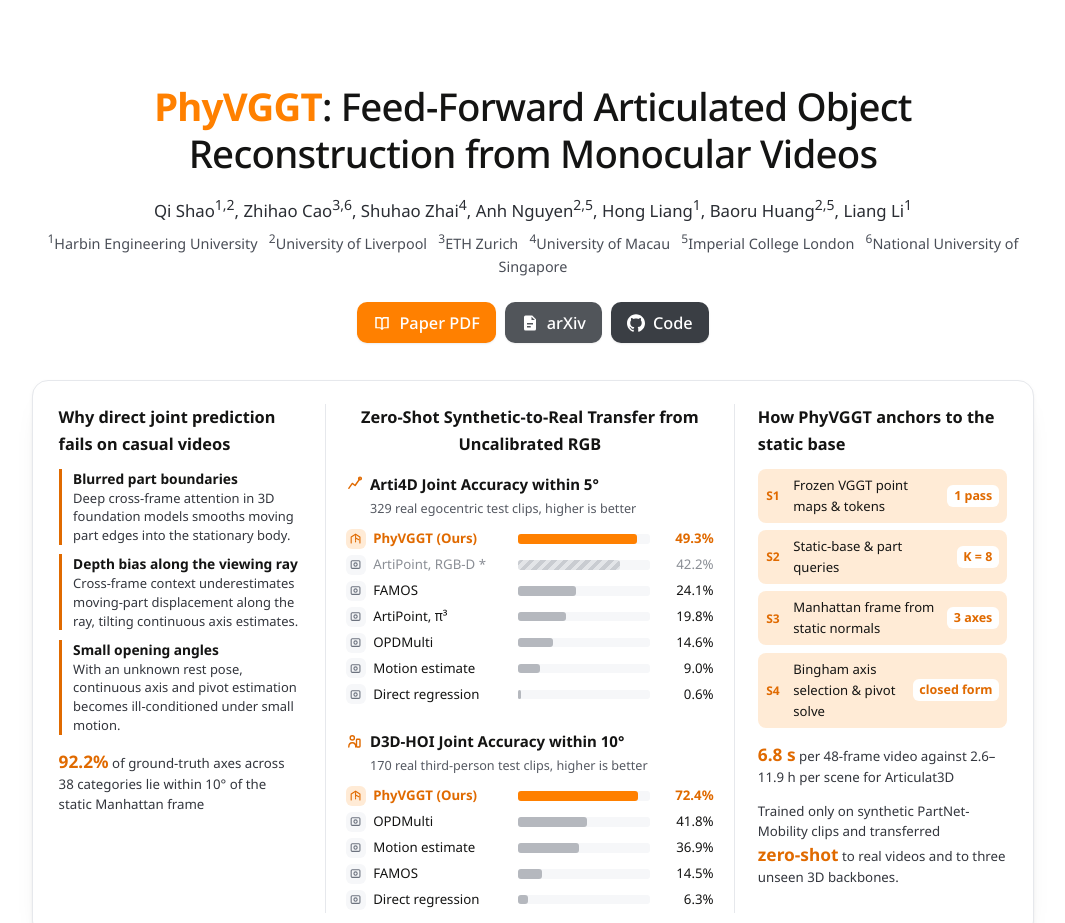
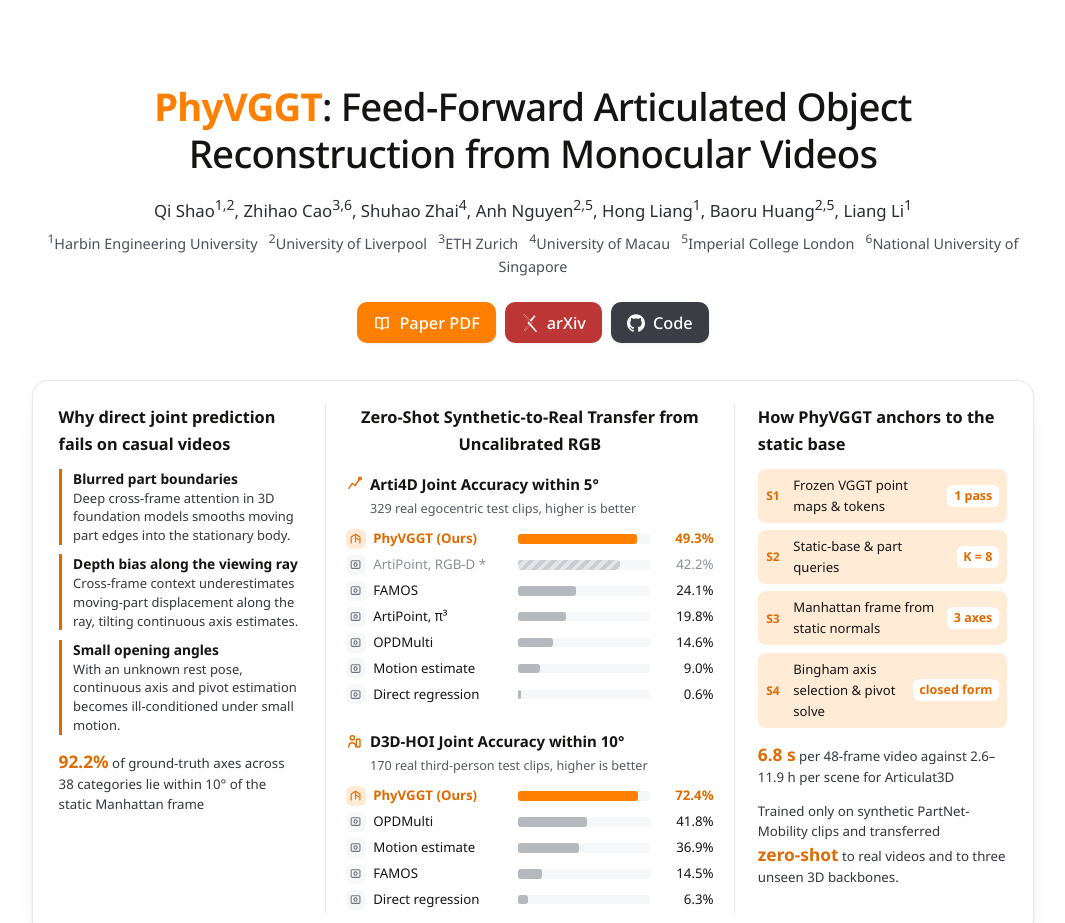
Before and after one commit to PhyVGGT/phyvggt.github.io, a plain HTML site: page index.html in a window 1280 px wide. Shown: the top 923 px of the page, without its empty margins (107-1172 px from the left). Drawn offline with Linux system fonts and the light colour scheme; a web font is replaced by a local one.

Commit message:
arXiv button: official logo and arXiv red
Co-Authored-By: Claude Opus 5.5 <noreply@anthropic.com>

```diff
--- a/index.html
+++ b/index.html
@@ -68,6 +68,7 @@ button{font:inherit;color:inherit}
 .btn:active{transform:translateY(0) scale(.97)}
 .btn-primary{--glow:rgba(255,128,0,.45);background:var(--coral)}
 .btn-primary:hover{background:#E67300}
+.btn-arxiv{--glow:rgba(179,27,27,.45);background:#B31B1B;border-color:#B31B1B;color:#fff}.btn-arxiv svg{fill:#fff}.btn-arxiv:hover{background:#8F1515;border-color:#8F1515;color:#fff}
 .btn[aria-disabled="true"]{cursor:default;opacity:.88}
 .btn[aria-disabled="true"]::after,.btn[aria-disabled="true"]::before{position:absolute;left:50%;opacity:0;pointer-events:none;transition:opacity .18s ease,transform .18s ease}
 .btn[aria-disabled="true"]::after{content:"Coming soon";top:calc(100% + .7rem);padding:.35rem .7rem;border-radius:.5rem;background:var(--ink);color:var(--ivory);font-size:.75rem;white-space:nowrap;transform:translate(-50%,-4px);z-index:5}
@@ -265,8 +266,8 @@ tbody tr.priv td:first-child::after{content:" *";}
     <a class="btn btn-primary" href="assets/PhyVGGT_paper.pdf" target="_blank" rel="noopener">
       <svg viewBox="0 0 24 24" aria-hidden="true"><path d="M21 4h-6a3 3 0 0 0-3 1.5A3 3 0 0 0 9 4H3v15h6a2 2 0 0 1 2 2h2a2 2 0 0 1 2-2h6V4zM11 18.3a4 4 0 0 0-2-.5H5V6h4a2 2 0 0 1 2 2v10.3zm8-.5h-4a4 4 0 0 0-2 .5V8a2 2 0 0 1 2-2h4v11.8z"/></svg>Paper PDF
     </a>
-    <a class="btn" id="arxiv-btn" aria-disabled="true" role="link" title="arXiv link coming soon">
-      <svg viewBox="0 0 24 24" aria-hidden="true"><path d="M6 2h9l5 5v13a2 2 0 0 1-2 2H6a2 2 0 0 1-2-2V4a2 2 0 0 1 2-2zm8 1.5V8h4.5L14 3.5zM8 12v2h8v-2H8zm0 4v2h5v-2H8z"/></svg>arXiv
+    <a class="btn btn-arxiv" id="arxiv-btn" aria-disabled="true" role="link" title="arXiv link coming soon">
+      <svg viewBox="0 0 24 24" aria-hidden="true"><path d="M3.8423 0a1.0037 1.0037 0 0 0-.922.6078c-.1536.3687-.0438.6275.2938 1.1113l6.9185 8.3597-1.0223 1.1058a1.0393 1.0393 0 0 0 .003 1.4229l1.2292 1.3135-5.4391 6.4444c-.2803.299-.4538.823-.2971 1.1986a1.0253 1.0253 0 0 0 .9585.635.9133.9133 0 0 0 .6891-.3405l5.783-6.126 7.4902 8.0051a.8527.8527 0 0 0 .6835.2597.9575.9575 0 0 0 .8777-.6138c.1577-.377-.017-.7502-.306-1.1407l-7.0518-8.3418 1.0632-1.13a.9626.9626 0 0 0 .0089-1.3165L4.6336.4639s-.3733-.4535-.768-.463zm0 .272h.0166c.2179.0052.4874.2715.5644.3639l.005.006.0052.0055 10.169 10.9905a.6915.6915 0 0 1-.0072.945l-1.0666 1.133-1.4982-1.7724-8.5994-10.39c-.3286-.472-.352-.6183-.2592-.841a.7307.7307 0 0 1 .6704-.4401Zm14.341 1.5701a.877.877 0 0 0-.6554.2418l-5.6962 6.1584 1.6944 1.8319 5.3089-6.5138c.3251-.4335.479-.6603.3247-1.0292a1.1205 1.1205 0 0 0-.9763-.689zm-7.6557 12.2823 1.3186 1.4135-5.7864 6.1295a.6494.6494 0 0 1-.4959.26.7516.7516 0 0 1-.706-.4669c-.1119-.2682.0359-.6864.2442-.9083l.0051-.0055.0047-.0055z"/></svg>arXiv
     </a>
     <a class="btn" href="https://github.com/PhyVGGT" target="_blank" rel="noopener">
       <svg viewBox="0 0 24 24" aria-hidden="true"><path d="M12 .297c-6.63 0-12 5.373-12 12 0 5.303 3.438 9.8 8.205 11.385.6.113.82-.258.82-.577 0-.285-.01-1.04-.015-2.04-3.338.724-4.042-1.61-4.042-1.61C4.422 18.07 3.633 17.7 3.633 17.7c-1.087-.744.084-.729.084-.729 1.205.084 1.838 1.236 1.838 1.236 1.07 1.835 2.809 1.305 3.495.998.108-.776.417-1.305.76-1.605-2.665-.3-5.466-1.332-5.466-5.93 0-1.31.465-2.38 1.235-3.22-.135-.303-.54-1.523.105-3.176 0 0 1.005-.322 3.3 1.23.96-.267 1.98-.399 3-.405 1.02.006 2.04.138 3 .405 2.28-1.552 3.285-1.23 3.285-1.23.645 1.653.24 2.873.12 3.176.765.84 1.23 1.91 1.23 3.22 0 4.61-2.805 5.625-5.475 5.92.42.36.81 1.096.81 2.22 0 1.606-.015 2.896-.015 3.286 0 .315.21.69.825.57C20.565 22.092 24 17.592 24 12.297c0-6.627-5.373-12-12-12"/></svg>Code
```
